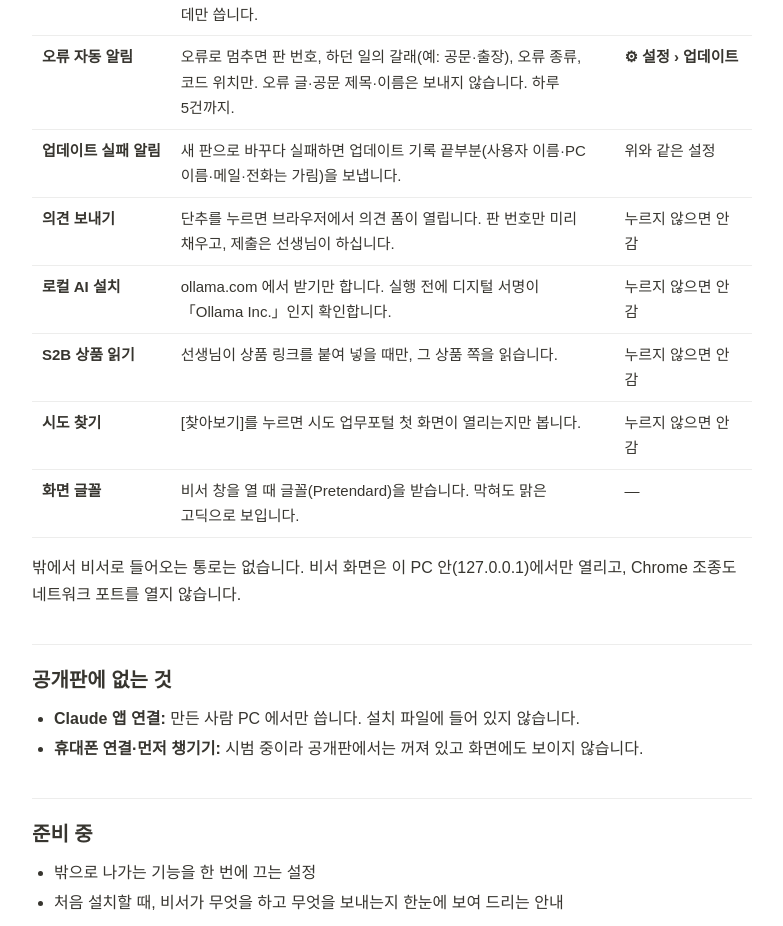
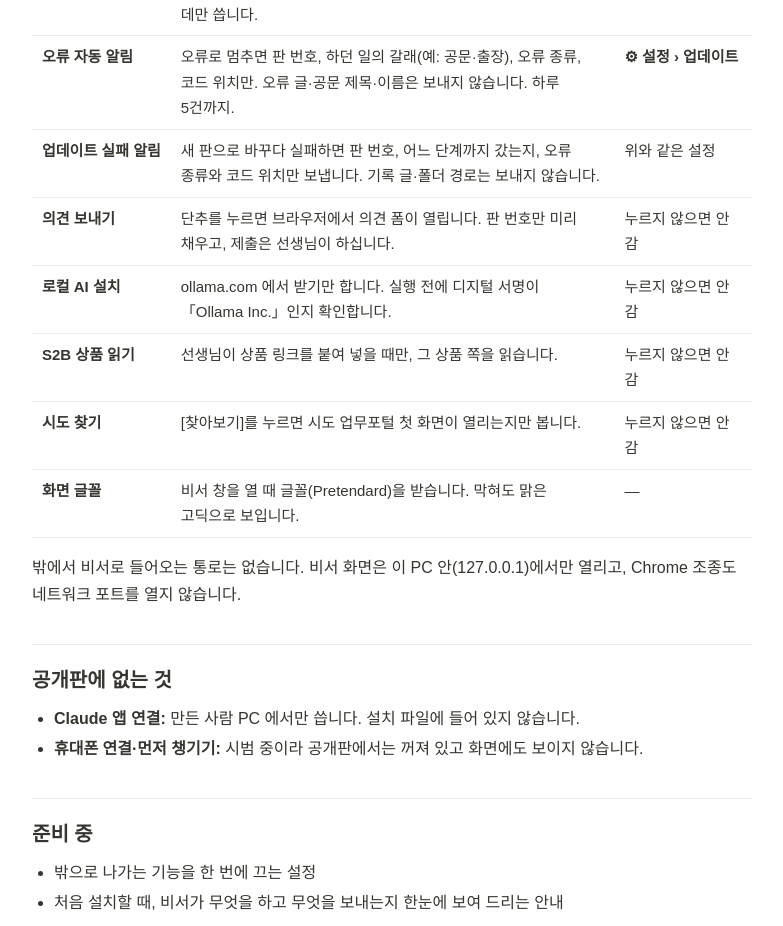
Before and after one commit to Kang-T/edufine-assistant-release, a plain HTML site: page docs/privacy.html in a window 1280 px wide. Shown: the part 2560-3486 px from the top of the page, without its empty margins (248-1031 px from the left). Drawn offline with Linux system fonts and the light colour scheme; a web font is replaced by a local one.

Commit message:
개인정보·보안: 업데이트 실패 알림도 단계·오류 종류·코드 위치만 보낸다고 고침
Co-Authored-By: Claude Opus 5.5 <noreply@anthropic.com>

```diff
--- a/docs/privacy.html
+++ b/docs/privacy.html
@@ -119,7 +119,7 @@ footer .links a { color: var(--sub); }
     <tr><td>업무 팩·한짝 받기</td><td>보내는 것 없음. 받기만 하고 지문을 맞춰 봅니다.</td><td>—</td></tr>
     <tr><td>익명 사용 통계</td><td>무작위 익명 번호와 판 번호만, 하루 한 번. 몇 분이 쓰시는지 세는 데만 씁니다.</td><td><span class="path">⚙ 설정 › 업데이트</span></td></tr>
     <tr><td>오류 자동 알림</td><td>오류로 멈추면 판 번호, 하던 일의 갈래(예: 공문·출장), 오류 종류, 코드 위치만. 오류 글·공문 제목·이름은 보내지 않습니다. 하루 5건까지.</td><td><span class="path">⚙ 설정 › 업데이트</span></td></tr>
-    <tr><td>업데이트 실패 알림</td><td>새 판으로 바꾸다 실패하면 업데이트 기록 끝부분(사용자 이름·PC 이름·메일·전화는 가림)을 보냅니다.</td><td>위와 같은 설정</td></tr>
+    <tr><td>업데이트 실패 알림</td><td>새 판으로 바꾸다 실패하면 판 번호, 어느 단계까지 갔는지, 오류 종류와 코드 위치만 보냅니다. 기록 글·폴더 경로는 보내지 않습니다.</td><td>위와 같은 설정</td></tr>
     <tr><td>의견 보내기</td><td>단추를 누르면 브라우저에서 의견 폼이 열립니다. 판 번호만 미리 채우고, 제출은 선생님이 하십니다.</td><td>누르지 않으면 안 감</td></tr>
     <tr><td>로컬 AI 설치</td><td>ollama.com 에서 받기만 합니다. 실행 전에 디지털 서명이 「Ollama Inc.」인지 확인합니다.</td><td>누르지 않으면 안 감</td></tr>
     <tr><td>S2B 상품 읽기</td><td>선생님이 상품 링크를 붙여 넣을 때만, 그 상품 쪽을 읽습니다.</td><td>누르지 않으면 안 감</td></tr>
```
